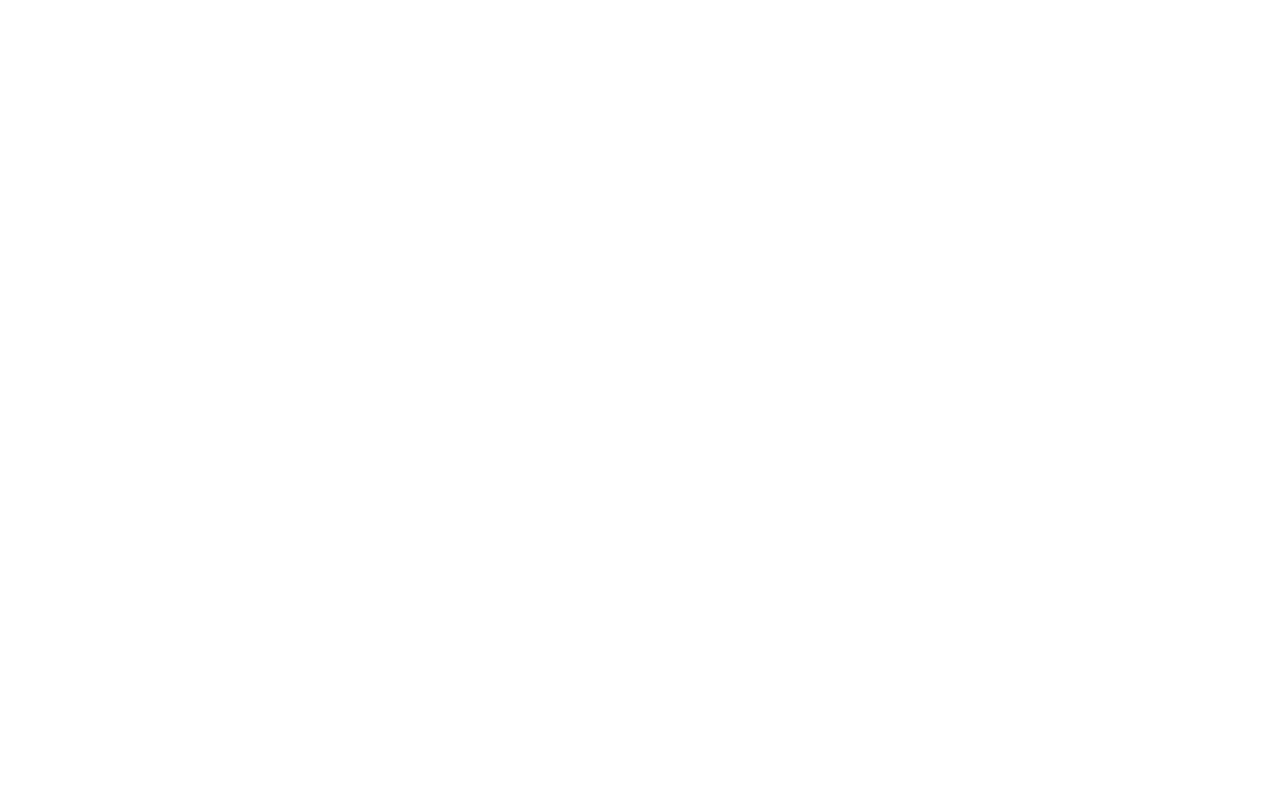
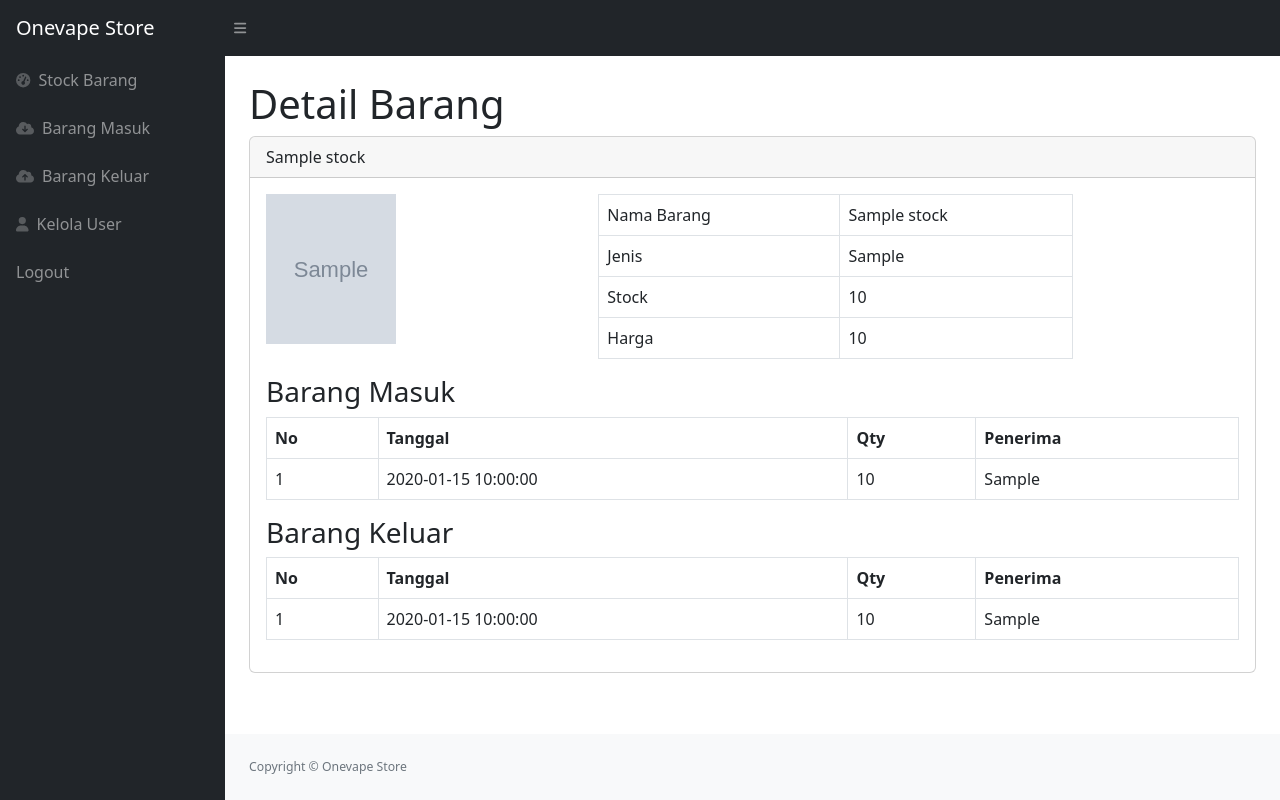
Before and after one commit to yopie555/onevapestore, a PHP site: page /detail.php?id=1 in a window 1280 px wide. Before the commit the page is empty. Run offline with PHP 8.4, Linux system fonts and the light colour scheme; the visitor is signed in with stand-in values (Sample User, id 1); tables that the repository leaves empty or names only in its code hold one stand-in row (values such as "Sample post"); grey boxes marked "Sample" are stand-in pictures; some libraries are stand-ins or nearby versions.

Commit message:
detail barang

```diff
--- a/detail.php
+++ b/detail.php
@@ -0,0 +1,230 @@
+<?php
+require 'function.php';
+require 'cek.php';
+
+//get data berdasarkan id yang di pasing
+$idbarang = $_GET['id'];
+$get = mysqli_query($connection, "SELECT * FROM stock WHERE idbarang='$idbarang'");
+$fetch = mysqli_fetch_assoc($get);
+
+// set variabel
+$namabarang = $fetch['namabarang'];
+$jenis = $fetch['jenis'];
+$stock = $fetch['stock'];
+$harga = $fetch['harga'];
+$image = $fetch['image'];
+if ($image == null) {
+    $image = "No photo";
+} else {
+    $image = '<img src="images/' . $image . '" width="130px" height="150px">';
+}
+
+?>
+<!DOCTYPE html>
+<html lang="en">
+
+<head>
+    <meta charset="utf-8" />
+    <meta http-equiv="X-UA-Compatible" content="IE=edge" />
+    <meta name="viewport" content="width=device-width, initial-scale=1, shrink-to-fit=no" />
+    <meta name="description" content="" />
+    <meta name="author" content="" />
+    <title>Onevape Store</title>
+    <link href="https://cdn.jsdelivr.net/npm/simple-datatables@7.1.2/dist/style.min.css" rel="stylesheet" />
+    <link href="css/styles.css" rel="stylesheet" />
+    <script src="https://use.fontawesome.com/releases/v6.3.0/js/all.js" crossorigin="anonymous"></script>
+</head>
+
+<body class="sb-nav-fixed">
+    <nav class="sb-topnav navbar navbar-expand navbar-dark bg-dark">
+        <!-- Navbar Brand-->
+        <a class="navbar-brand ps-3" href="index.php">Onevape Store</a>
+        <!-- Sidebar Toggle-->
+        <button class="btn btn-link btn-sm order-1 order-lg-0 me-4 me-lg-0" id="sidebarToggle" href="#!"><i class="fas fa-bars"></i></button>
+    </nav>
+    <div id="layoutSidenav">
+        <div id="layoutSidenav_nav">
+            <nav class="sb-sidenav accordion sb-sidenav-dark" id="sidenavAccordion">
+                <div class="sb-sidenav-menu">
+                    <div class="nav">
+                        <a class="nav-link" href="index.php">
+                            <div class="sb-nav-link-icon"><i class="fas fa-tachometer-alt"></i></div>
+                            Stock Barang
+                        </a>
+                        <a class="nav-link" href="masuk.php">
+                            <div class="sb-nav-link-icon"><i class="fas fa-cloud-download"></i></div>
+                            Barang Masuk
+                        </a>
+                        <a class="nav-link" href="keluar.php">
+                            <div class="sb-nav-link-icon"><i class="fas fa-cloud-upload"></i></div>
+                            Barang Keluar
+                        </a>
+                        <a class="nav-link" href="admin.php">
+                            <div class="sb-nav-link-icon"><i class="fas fa-user"></i></div>
+                            Kelola User
+                        </a>
+                        <a class="nav-link" href="logout.php">
+                            Logout
+                        </a>
+                    </div>
+                </div>
+            </nav>
+        </div>
+        <div id="layoutSidenav_content">
+            <main>
+                <div class="container-fluid px-4">
+                    <h1 class="mt-4">Detail Barang</h1>
+                    <div class="card mb-4">
+                        <div class="card-header">
+                            <?= $namabarang; ?>
+                        </div>
+                        <div class="card-body">
+
+                            <div class="row">
+                                <div class="col-md-4">
+                                    <?= $image; ?>
+                                </div>
+                                <div class="col-md-6">
+                                    <table class="table table-bordered">
+                                        <tr>
+                                            <td>Nama Barang</td>
+                                            <td><?= $namabarang; ?></td>
+                                        </tr>
+                                        <tr>
+                                            <td>Jenis</td>
+                                            <td><?= $jenis; ?></td>
+                                        </tr>
+                                        <tr>
+                                            <td>Stock</td>
+                                            <td><?= $stock; ?></td>
+                                        </tr>
+                                        <tr>
+                                            <td>Harga</td>
+                                            <td><?= $harga; ?></td>
+                                        </tr>
+                                    </table>
+                                </div>
+                            </div>
+
+                            <h3>Barang Masuk</h3>
+                            <div class="tabel-responsive">
+                            <table class="table table-bordered" id="detailmasuk" width="100%" cellspacing= "0">
+                                <thead>
+                                    <tr>
+                                        <th>No</th>
+                                        <th>Tanggal</th>
+                                        <th>Qty</th>
+                                        <th>Penerima</th>
+                                    </tr>
+                                </thead>
+                                <tbody>
+                                    <?php
+                                    $ambildatamasuk = mysqli_query($connection, "SELECT * FROM masuk  WHERE idbarang='$idbarang'");
+                                    $no = 1;
+                                    while ($fetch = mysqli_fetch_array($ambildatamasuk)) {
+                                        $tanggal = $fetch['tanggal'];
+                                        $qty = $fetch['qty'];
+                                        $penerima = $fetch['penerima'];
+                                    ?>
+                                        <tr>
+                                            <td><?= $no++; ?></td>
+                                            <td><?= $tanggal; ?></td>
+                                            <td><?= $qty; ?></td>
+                                            <td><?= $penerima; ?></td>
+                                        </tr>
+                                    <?php
+                                    };
+                                    ?>
+                                </tbody>
+                            </table>
+                            </div>
+
+
+                            <h3>Barang Keluar</h3>
+                            <div class="tabel-responsive">
+                            <table class="table table-bordered" id="detailkeluar" width="100%" cellspacing= "0">
+                                <thead>
+                                    <tr>
+                                        <th>No</th>
+                                        <th>Tanggal</th>
+                                        <th>Qty</th>
+                                        <th>Penerima</th>
+                                    </tr>
+                                </thead>
+                                <tbody>
+                                    <?php
+                                    $ambildatakeluar = mysqli_query($connection, "SELECT * FROM keluar  WHERE idbarang='$idbarang'");
+                                    $no = 1;
+                                    while ($fetch = mysqli_fetch_array($ambildatakeluar)) {
+                                        $tanggal = $fetch['tanggal'];
+                                        $qty = $fetch['qty'];
+                                        $penerima = $fetch['penerima'];
+                                    ?>
+                                        <tr>
+                                            <td><?= $no++; ?></td>
+                                            <td><?= $tanggal; ?></td>
+                                            <td><?= $qty; ?></td>
+                                            <td><?= $penerima; ?></td>
+                                        </tr>
+                                    <?php
+                                    };
+                                    ?>
+                                </tbody>
+                            </table>
+                            </div>
+                        </div>
+                    </div>
+                </div>
+            </main>
+            <footer class="py-4 bg-light mt-auto">
+                <div class="container-fluid px-4">
+                    <div class="d-flex align-items-center justify-content-between small">
+                        <div class="d-flex align-items-center justify-content-between small">
+                            <div class="text-muted">Copyright &copy; Onevape Store</div>
+                        </div>
+                    </div>
+                </div>
+            </footer>
+        </div>
+    </div>
+    <script src="https://cdn.jsdelivr.net/npm/bootstrap@5.2.3/dist/js/bootstrap.bundle.min.js" crossorigin="anonymous"></script>
+    <script src="js/scripts.js"></script>
+    <script src="https://cdnjs.cloudflare.com/ajax/libs/Chart.js/2.8.0/Chart.min.js" crossorigin="anonymous"></script>
+    <script src="assets/demo/chart-area-demo.js"></script>
+    <script src="assets/demo/chart-bar-demo.js"></script>
+    <script src="https://cdn.jsdelivr.net/npm/simple-datatables@7.1.2/dist/umd/simple-datatables.min.js" crossorigin="anonymous"></script>
+    <script src="js/datatables-simple-demo.js"></script>
+</body>
+<!-- The Modal -->
+<div class="modal fade" id="myModal">
+    <div class="modal-dialog">
+        <div class="modal-content">
+
+            <!-- Modal Header -->
+            <div class="modal-header">
+                <h4 class="modal-title">Tambah Barang</h4>
+                <button type="button" class="btn-close" data-bs-dismiss="modal"></button>
+            </div>
+
+            <!-- Modal body -->
+            <form method="post" enctype="multipart/form-data">
+                <div class="modal-body">
+                    <input type="text" name="namabarang" placeholder="Nama Barang" class="form-control">
+                    <br>
+                    <input type="text" name="jenis" placeholder="Jenis Barang" class="form-control" require>
+                    <br>
+                    <input type="number" name="stock" placeholder="Stock" class="form-control" require>
+                    <br>
+                    <input type="number" name="harga" placeholder="Harga" class="form-control" require>
+                    <br>
+                    <input type="file" name="file" class="form-control">
+                    <br>
+                    <button type="submit" class="btn btn-primary" name="submit">Simpan</button>
+                </div>
+            </form>
+
+        </div>
+    </div>
+</div>
+
+</html>
```
Also changed, not shown: index.php (+8 -2 lines), images/a435a7ad998a196587b904b2f2628b3b.jpeg (added).
